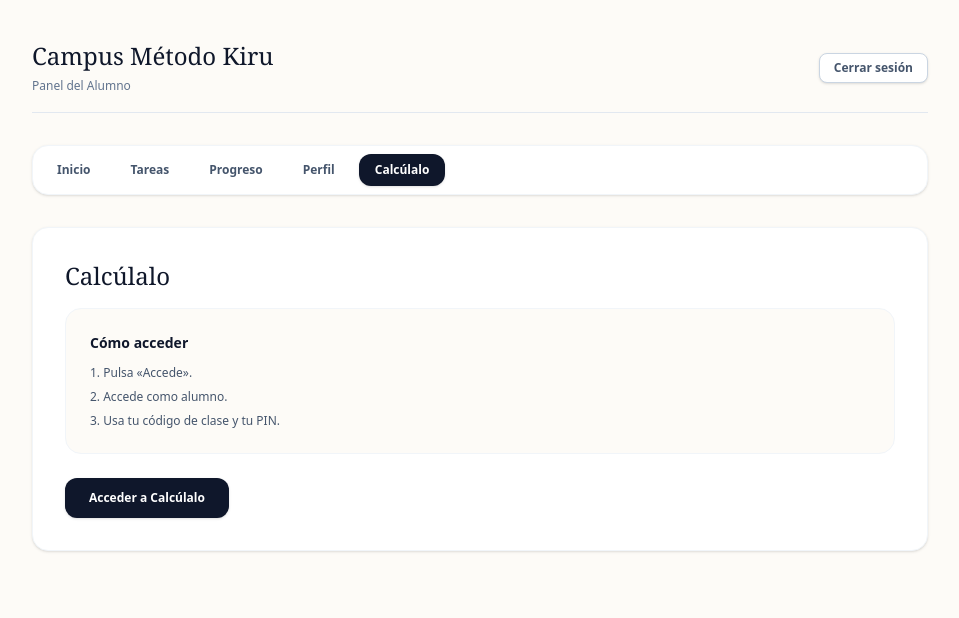
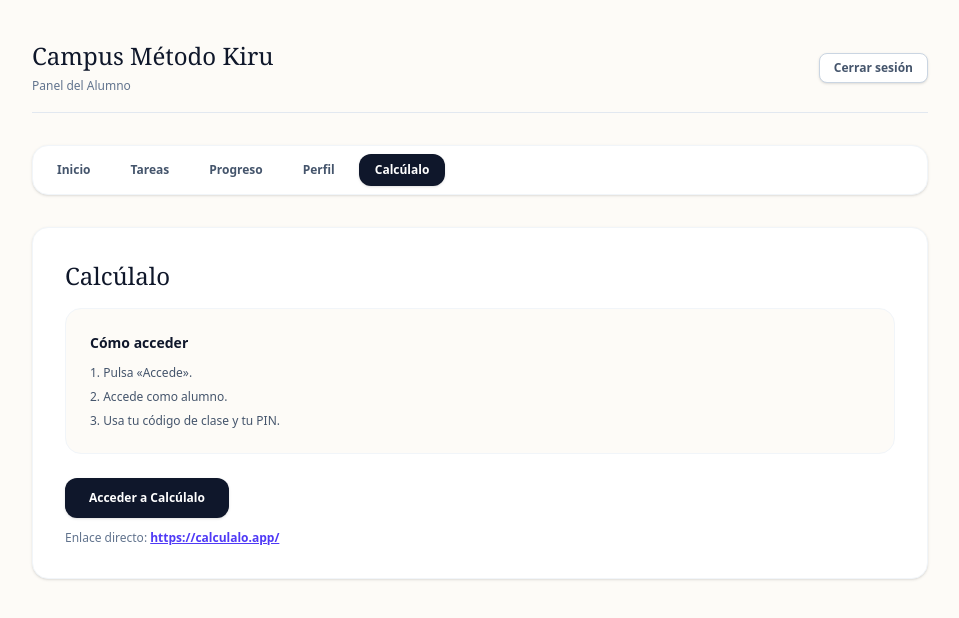
Before and after one commit to silvia051206-droid/campus-kiru, a Next.js app: page /alumno/calculalo in a window 1280 px wide. Shown: the top 618 px of the page, without its empty margins (160-1119 px from the left). Built offline with nearby package versions, Linux system fonts and the light colour scheme.

Commit message:
fix: mostrar enlace y boton directo a calculalo.app en alumno

```diff
--- a/app/alumno/calculalo/page.tsx
+++ b/app/alumno/calculalo/page.tsx
@@ -25,7 +25,7 @@
           </button>
         </div>
 
-        {/* Navegación por rutas */}
+        {/* Navegación por pestañas */}
         <div className="bg-white rounded-2xl border border-slate-100 shadow-sm mb-8 p-2 flex flex-wrap gap-2">
           <Link href="/alumno" className="px-4 py-2 rounded-xl text-xs font-semibold text-slate-600 hover:bg-slate-50 transition">
             Inicio
@@ -44,7 +44,7 @@
           </Link>
         </div>
 
-        {/* Sección Calcúlalo exacta del Sprint 1 */}
+        {/* Sección Calcúlalo con instrucciones y enlace directo visible */}
         <div className="bg-white rounded-2xl border border-slate-100 shadow-sm p-8">
           <h2 className="text-2xl font-serif text-[#0F172A] mb-4">Calcúlalo</h2>
 
@@ -57,6 +57,8 @@
             </ol>
           </div>
 
+          <div className="space-y-3">
+            {/* Botón oficial con enlace */}
             <a
               href="https://calculalo.app/"
               target="_blank"
@@ -65,6 +67,20 @@
             >
               Acceder a Calcúlalo
             </a>
+
+            {/* Enlace visible en texto */}
+            <p className="text-xs text-slate-500">
+              Enlace directo:{' '}
+              <a
+                href="https://calculalo.app/"
+                target="_blank"
+                rel="noopener noreferrer"
+                className="text-indigo-600 font-semibold underline hover:text-indigo-800"
+              >
+                https://calculalo.app/
+              </a>
+            </p>
+          </div>
         </div>
 
       </div>
```
Lines whose indentation alone changed are shown as unchanged.
